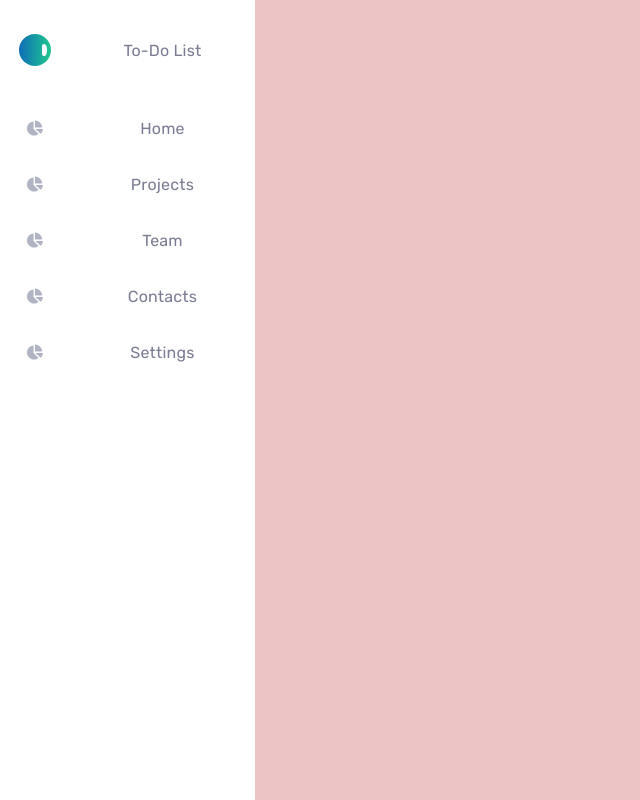
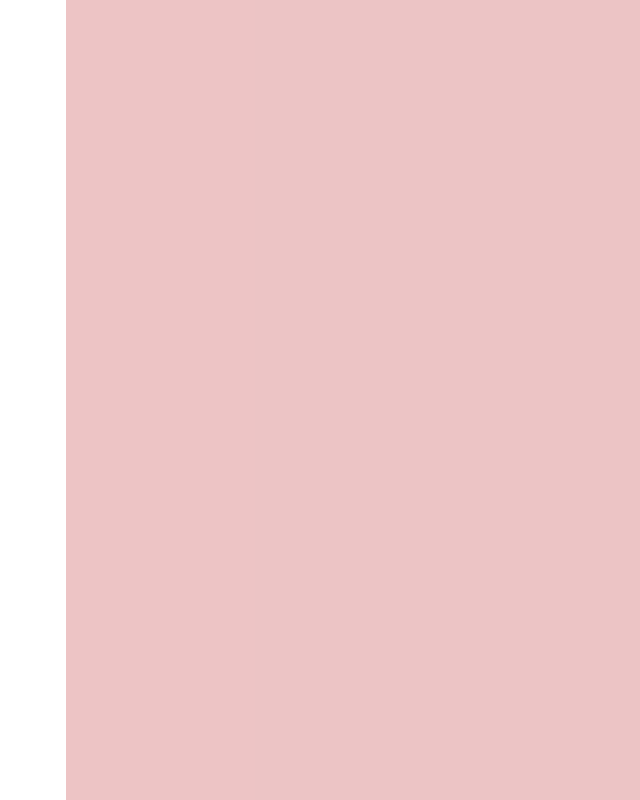
Before and after one commit to vaterpir/HarryPotter, a React app: page / in a window 1280 px wide. Shown: the whole page, without its empty margins (0-640 px from the left). Built offline with nearby package versions, Linux system fonts and the light colour scheme.

Commit message:
hot webpack

```diff
--- a/package.json
+++ b/package.json
@@ -1,5 +1,5 @@
 {
-  "homepage": "https://vaterpir.github.io/react-boilerplate",
+  "homepage": "https://vaterpir.github.io/harrypotter",
   "name": "react-boilerplate",
   "version": "1.0.0",
   "description": "",
@@ -13,13 +13,13 @@
   },
   "repository": {
     "type": "git",
-    "url": "git+https://github.com/vaterpir/react-boilerplate.git"
+    "url": "git+https://github.com:vaterpir/harrypotter.git"
   },
   "keywords": [],
   "author": "",
   "license": "ISC",
   "bugs": {
-    "url": "https://github.com/vaterpir/react-boilerplate/issues"
+    "url": "https://github.com/vaterpir/harrypotter/issues"
   },
   "devDependencies": {
     "@babel/core": "^7.11.4",
--- a/src/components/Navbar/Navbar.js
+++ b/src/components/Navbar/Navbar.js
@@ -26,32 +26,6 @@ export const Navbar = () => {
 
   return (
     <div className="Navbar">
-      <div className="navbarDetail">
-        <div className="navLogoBlock">
-          <div className="navIcon">{svgLogo}</div>
-          <div className="navDescription">To-Do List</div>
-        </div>
-        <div className="navElement">
-          <div className="navIcon">{svgHome}</div>
-          <div className="navDescription">Home</div>
-        </div>
-        <div className="navElement">
-          <div className="navIcon">{svgHome}</div>
-          <div className="navDescription">Projects</div>
-        </div>
-        <div className="navElement">
-          <div className="navIcon">{svgHome}</div>
-          <div className="navDescription">Team</div>
-        </div>
-        <div className="navElement">
-          <div className="navIcon">{svgHome}</div>
-          <div className="navDescription">Contacts</div>
-        </div>
-        <div className="navElement">
-          <div className="navIcon">{svgHome}</div>
-          <div className="navDescription">Settings</div>
-        </div>
-      </div>
     </div>
   );
 };
```
